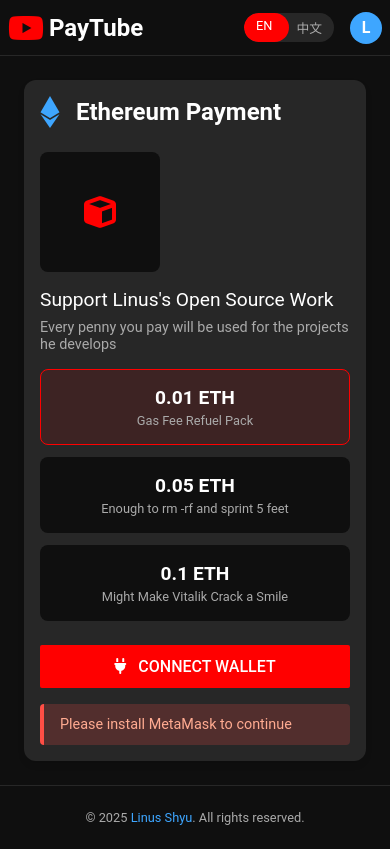
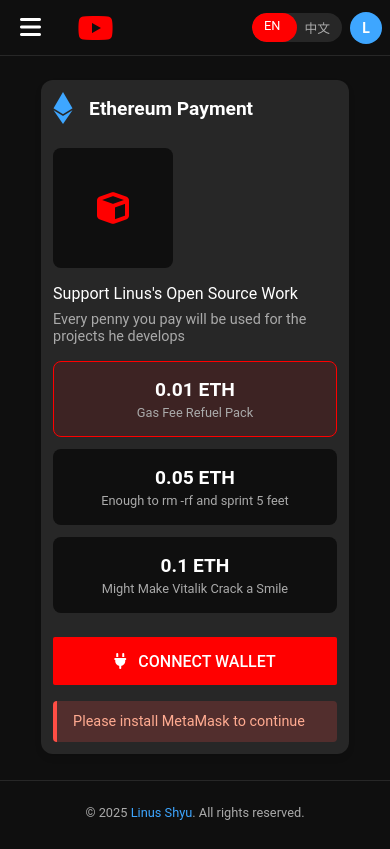
Before and after one commit to Linus-Shyu/PayTube, a plain HTML site: page docs/index.html in a window 390 px wide. Drawn offline with Linux system fonts and the light colour scheme.

Commit message:
Update index.html

```diff
--- a/docs/index.html
+++ b/docs/index.html
@@ -182,6 +182,7 @@
             color: var(--yt-light);
             cursor: pointer;
             text-decoration: none;
+            min-height: 48px;
         }
 
         .sidebar-item:hover {
@@ -279,6 +280,7 @@
             text-align: center;
             cursor: pointer;
             border: 1px solid transparent;
+            min-height: 48px;
         }
 
         .price-option:hover {
@@ -342,6 +344,7 @@
             justify-content: center;
             align-items: center;
             text-transform: uppercase;
+            min-height: 48px;
         }
 
         .btn:hover {
@@ -516,9 +519,28 @@
             text-decoration: underline;
         }
 
+        /* Mobile menu button */
+        .mobile-menu-btn {
+            display: none;
+            font-size: 1.5rem;
+            padding: 12px;
+            cursor: pointer;
+            color: white;
+        }
+
         /* Responsive adjustments */
-        @media (max-width: 768px) {
-            .sidebar {
+        @media (max-width: 991px) {
+            .payment-container {
+                max-width: 90%;
+            }
+        }
+
+        @media (max-width: 767px) {
+            .header {
+                padding: 0 8px;
+            }
+
+            .logo-text {
                 display: none;
             }
 
@@ -535,18 +557,30 @@
                 padding-top: 16px;
             }
 
-            .price-options {
-                flex-direction: column;
+            .payment-title {
+                font-size: 1.2rem;
+            }
+
+            .product-title {
+                font-size: 1rem;
+            }
+
+            body {
+                font-size: 14px;
             }
         }
 
-        @media (max-width: 480px) {
-            .header {
-                padding: 0 8px;
+        @media (max-width: 575px) {
+            .search-container {
+                display: none;
             }
 
-            .search-container {
-                display: none;
+            .user-actions {
+                gap: 8px;
+            }
+
+            .price-options {
+                flex-direction: column;
             }
 
             .detail-row {
@@ -558,12 +592,44 @@
                 margin-bottom: 4px;
                 width: auto;
             }
+
+            .sidebar {
+                display: none;
+                position: fixed;
+                top: 56px;
+                left: -240px;
+                height: calc(100vh - 56px);
+                transition: left 0.3s ease;
+                z-index: 90;
+            }
+
+            .sidebar.active {
+                left: 0;
+                display: block;
+            }
+
+            .payment-container {
+                padding: 12px;
+            }
+
+            .mobile-menu-btn {
+                display: block;
+            }
+        }
+
+        /* Prevent zoom on input focus on mobile */
+        input, button, select, textarea {
+            font-size: 16px;
         }
     </style>
 </head>
 <body>
     <!-- YouTube-like header -->
     <div class="header">
+        <div class="mobile-menu-btn" id="mobile-menu-btn">
+            <i class="fas fa-bars"></i>
+        </div>
+
         <div class="logo-container">
             <i class="fab fa-youtube logo-icon"></i>
             <span class="logo-text">PayTube</span>
@@ -695,7 +761,7 @@
                     </div>
                 </div>
 
-                <button id="connect-button" class="btn" style="display: none;">
+                <button id="connect-button" class="btn">
                     <i class="fas fa-plug"></i>
                     <span id="connect-button-text">Connect Wallet</span>
                 </button>
@@ -843,12 +909,31 @@
             });
         });
 
+        // Mobile menu toggle
+        document.getElementById('mobile-menu-btn').addEventListener('click', function() {
+            document.querySelector('.sidebar').classList.toggle('active');
+        });
+
+        // Close mobile menu when clicking outside
+        document.addEventListener('click', function(event) {
+            const sidebar = document.querySelector('.sidebar');
+            const mobileBtn = document.getElementById('mobile-menu-btn');
+
+            if (sidebar.classList.contains('active') &&
+                !sidebar.contains(event.target) &&
+                event.target !== mobileBtn &&
+                !mobileBtn.contains(event.target)) {
+                sidebar.classList.remove('active');
+            }
+        });
+
         // Ethereum payment functionality
         let web3;
         let currentAccount = null;
         let currentNetwork = null;
 
         document.getElementById('pay-button').addEventListener('click', makePayment);
+        document.getElementById('connect-button').addEventListener('click', connectWallet);
         document.getElementById('copy-hash').addEventListener('click', copyTxHash);
 
         async function connectWallet() {
```
